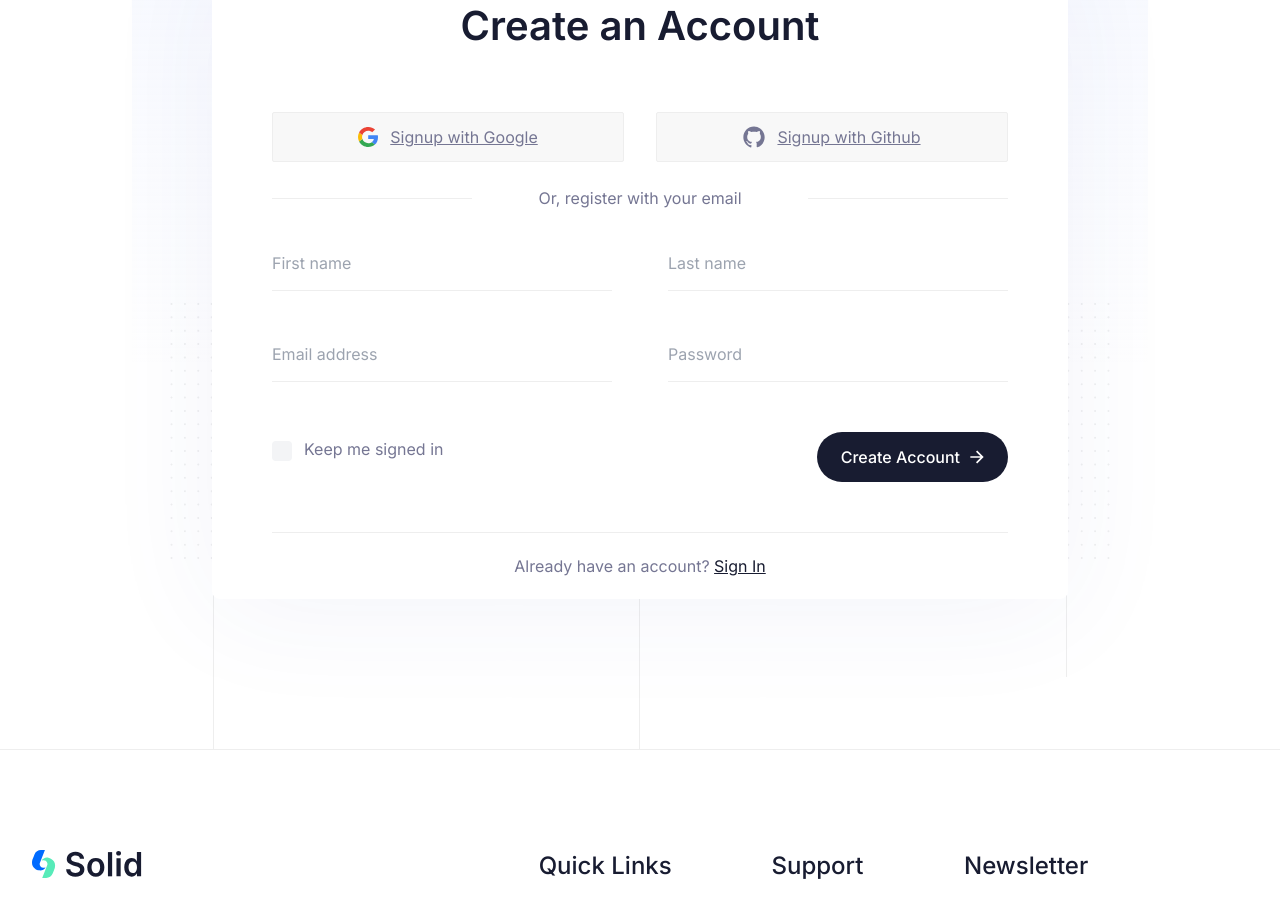
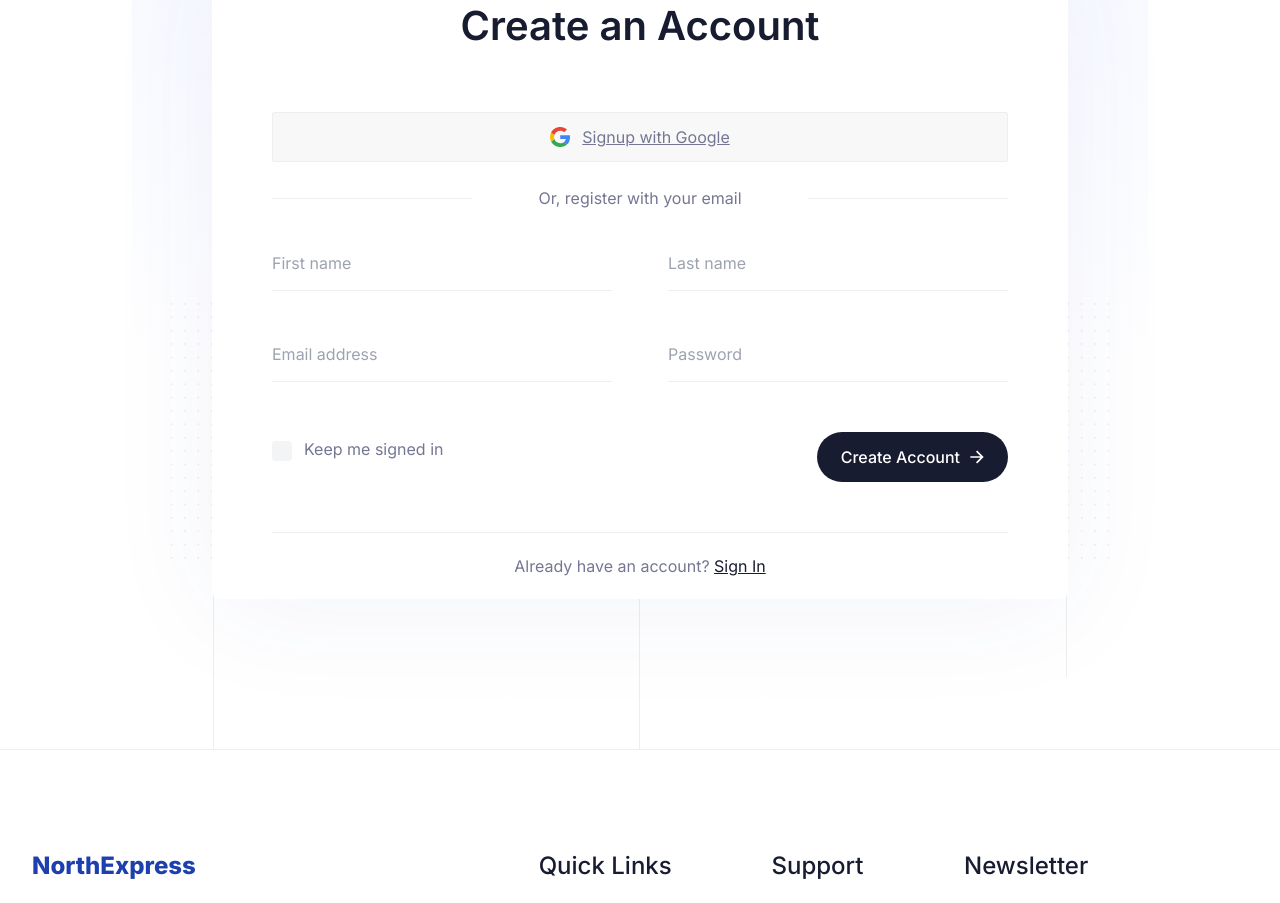
Before and after one commit to CodeDroid999/NorthExpress, a Next.js app: page /auth/signup in a window 1280 px wide. Shown: the part 340-1243 px from the top of the page. Built offline with nearby package versions, Linux system fonts and the light colour scheme.

Commit message:
mama cita

```diff
--- a/components/Auth/Signup.tsx
+++ b/components/Auth/Signup.tsx
@@ -96,23 +96,7 @@ const Signup = () => {
                 Signup with Google
               </button>
 
-              <button
-                aria-label="signup with github"
-                className="text-body-color dark:text-body-color-dark dark:shadow-two mb-6 flex w-full items-center justify-center rounded-sm border border-stroke bg-[#f8f8f8] px-6 py-3 text-base outline-none transition-all duration-300 hover:border-primary hover:bg-primary/5 hover:text-primary underline dark:border-transparent dark:bg-[#2C303B] dark:hover:border-primary dark:hover:bg-primary/5 dark:hover:text-primary underline dark:hover:shadow-none"
-              >
-                <span className="mr-3">
-                  <svg
-                    fill="currentColor"
-                    width="22"
-                    height="22"
-                    viewBox="0 0 64 64"
-                    xmlns="http://www.w3.org/2000/svg"
-                  >
-                    <path d="M32 1.7998C15 1.7998 1 15.5998 1 32.7998C1 46.3998 9.9 57.9998 22.3 62.1998C23.9 62.4998 24.4 61.4998 24.4 60.7998C24.4 60.0998 24.4 58.0998 24.3 55.3998C15.7 57.3998 13.9 51.1998 13.9 51.1998C12.5 47.6998 10.4 46.6998 10.4 46.6998C7.6 44.6998 10.5 44.6998 10.5 44.6998C13.6 44.7998 15.3 47.8998 15.3 47.8998C18 52.6998 22.6 51.2998 24.3 50.3998C24.6 48.3998 25.4 46.9998 26.3 46.1998C19.5 45.4998 12.2 42.7998 12.2 30.9998C12.2 27.5998 13.5 24.8998 15.4 22.7998C15.1 22.0998 14 18.8998 15.7 14.5998C15.7 14.5998 18.4 13.7998 24.3 17.7998C26.8 17.0998 29.4 16.6998 32.1 16.6998C34.8 16.6998 37.5 16.9998 39.9 17.7998C45.8 13.8998 48.4 14.5998 48.4 14.5998C50.1 18.7998 49.1 22.0998 48.7 22.7998C50.7 24.8998 51.9 27.6998 51.9 30.9998C51.9 42.7998 44.6 45.4998 37.8 46.1998C38.9 47.1998 39.9 49.1998 39.9 51.9998C39.9 56.1998 39.8 59.4998 39.8 60.4998C39.8 61.2998 40.4 62.1998 41.9 61.8998C54.1 57.7998 63 46.2998 63 32.5998C62.9 15.5998 49 1.7998 32 1.7998Z" />
-                  </svg>
-                </span>
-                Signup with Github
-              </button>
+
             </div>
 
             <div className="mb-10 flex items-center justify-center">
--- a/components/Blog/index.tsx
+++ b/components/Blog/index.tsx
@@ -13,7 +13,7 @@ const Blog = async () => {
             headerInfo={{
               title: `NEWS & BLOGS`,
               subtitle: `Latest News & Blogs`,
-              description: `Lorem ipsum dolor sit amet, consectetur adipiscing elit. In convallis tortor eros. Donec vitae tortor lacus. Phasellus aliquam ante in maximus.`,
+              description: `.`,
             }}
           />
         </div>
--- a/components/Contact/index.tsx
+++ b/components/Contact/index.tsx
@@ -189,7 +189,7 @@ const Contact = () => {
                   Email Address
                 </h3>
                 <p>
-                  <a href="#">yourmail@domainname.com</a>
+                  <a href="#">northexpress@gmail.com</a>
                 </p>
               </div>
               <div>
@@ -197,7 +197,7 @@ const Contact = () => {
                   Phone Number
                 </h4>
                 <p>
-                  <a href="#">+009 42334 6343 843</a>
+                  <a href="#">+254 123 456 789</a>
                 </p>
               </div>
             </motion.div>
--- a/components/Footer/index.tsx
+++ b/components/Footer/index.tsx
@@ -29,34 +29,23 @@ const Footer = () => {
                 className="animate_top w-1/2 lg:w-1/4"
               >
                 <a href="index.html" className="relative">
-                  <Image
-                    width={110}
-                    height={80}
-                    src="/images/logo/logo-light.svg"
-                    alt="Logo"
-                    className="dark:hidden"
-                  />
-                  <Image
-                    width={110}
-                    height={80}
-                    src="/images/logo/logo-dark.svg"
-                    alt="Logo"
-                    className="hidden dark:block"
-                  />
+                  <span className="text-2xl font-extrabold w-full text-blue-800 border-blue-800 dark:text-gray-100 dark:border-gray-100">NorthExpress</span>
+
                 </a>
 
                 <p className="mb-10 mt-5">
-                  Lorem ipsum dolor sit amet, consectetur adipiscing elit.
+                  At North Express, we are redefining the luxury transport, and
+                  setting new standards of excellence and reliability.
                 </p>
 
                 <p className="mb-1.5 text-sectiontitle uppercase tracking-[5px]">
-                  contact
+                  Contact
                 </p>
                 <a
                   href="#"
                   className="text-itemtitle font-medium text-black dark:text-white"
                 >
-                  hello@solid.com
+                  hello@northexpress.com
                 </a>
               </motion.div>
 
@@ -301,7 +290,7 @@ const Footer = () => {
               className="animate_top"
             >
               <p>
-                &copy; {new Date().getFullYear()} Solid. All rights reserved
+                &copy; {new Date().getFullYear()} NorthExpress. All rights reserved
               </p>
             </motion.div>
 
```
